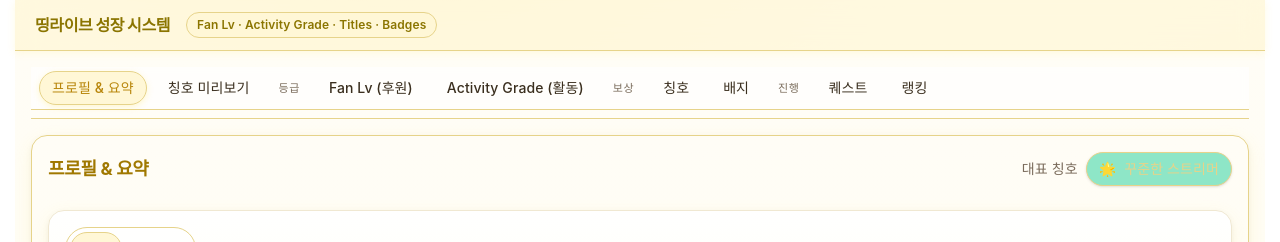
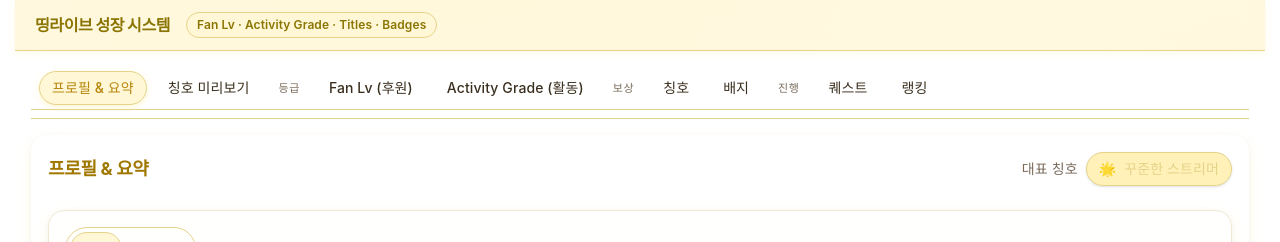
Before and after one commit to wsxqead/ttlive-growth-next, a Next.js app: page / in a window 1280 px wide. Shown: the top 242 px of the page. Built offline with nearby package versions, Linux system fonts and the light colour scheme.

Commit message:
feat: 배경색 적용

```diff
--- a/src/app/page.jsx
+++ b/src/app/page.jsx
@@ -58,8 +58,8 @@ export default function Page() {
     <section
       className="panel"
       style={{
-        background: "linear-gradient(180deg, #fffdf6 0%, #fffbe6 100%)",
-        borderColor: "#e6d38a",
+        background: "#fff",
+        borderColor: "#fff",
       }}
     >
       {/* 헤더 */}
--- a/src/components/LayoutShell.jsx
+++ b/src/components/LayoutShell.jsx
@@ -42,7 +42,7 @@ export default function LayoutShell({ children }) {
       <main
         className="flex flex-col gap-4 p-4"
         style={{
-          background: "linear-gradient(180deg, #fffdf6 0%, #fffbe6 100%)",
+          background: "#fff",
         }}
       >
         {/* 네비게이션 */}
--- a/src/data/sample.js
+++ b/src/data/sample.js
@@ -559,7 +559,7 @@ export const demoProfile = {
   titleActive: {
     // 대표 칭호
     name: "꾸준한 스트리머",
-    color: "#8EE6C7", // 배지 배경색(파스텔 민트)
+    color: "rgba(255,221,77,.4)", // , // 배지 배경색(파스텔 민트)
     emoji: "🌟", // 선택: 칭호 아이콘
   },
 };
```
